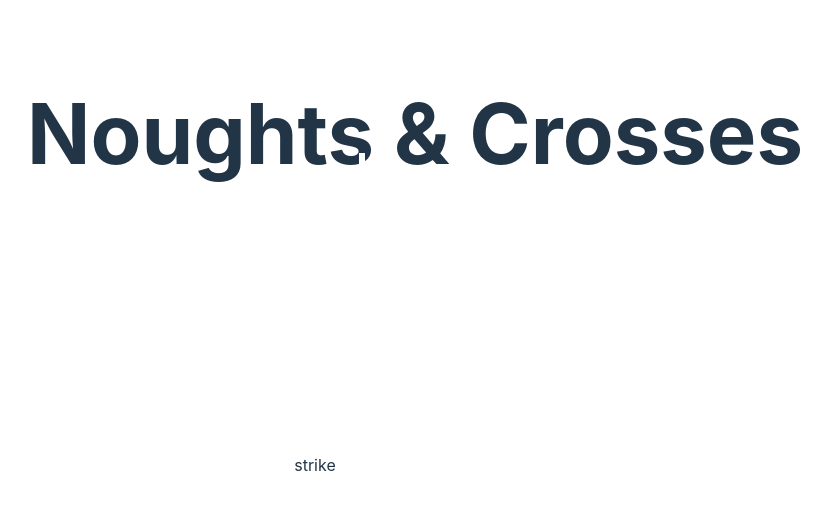
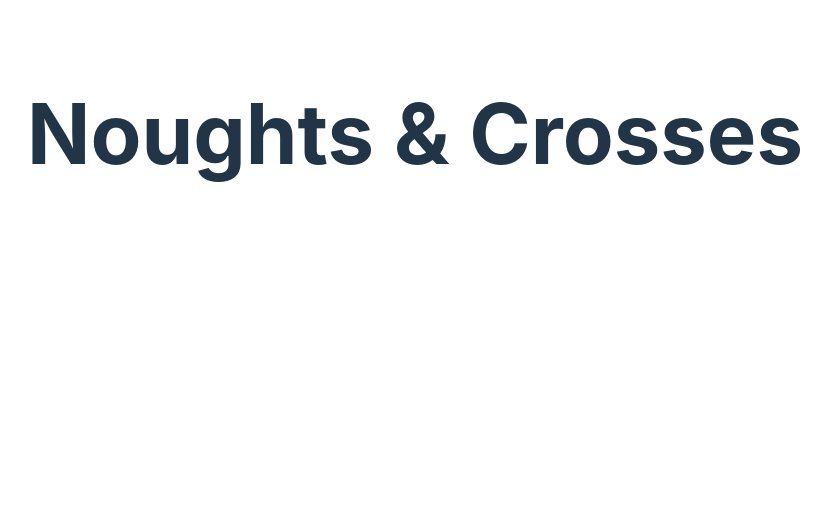
Before and after one commit to khadir786/noughts_crosses, a React (Vite) app: page / in a window 1280 px wide. Shown: the top 510 px of the page, without its empty margins (225-1056 px from the left). Built offline with nearby package versions, Linux system fonts and the light colour scheme.

Commit message:
added strikeType prop

```diff
--- a/src/components/Board.jsx
+++ b/src/components/Board.jsx
@@ -1,7 +1,7 @@
 import Strike from "./Strike";
 import Tile from "./Tile";
 
-export default function Board({ tiles, onTileClick, currentPlayer }) {
+export default function Board({ tiles, onTileClick, currentPlayer, strikeType }) {
   return (
     <div className="BoardContainer">
       <Tile
@@ -57,7 +57,7 @@ export default function Board({ tiles, onTileClick, currentPlayer }) {
         value={tiles[8]}
         currentPlayer={currentPlayer}
       />
-      <Strike />
+      <Strike strikeType={strikeType}/>
     </div>
   );
 }
--- a/src/components/Strike.jsx
+++ b/src/components/Strike.jsx
@@ -1,5 +1,5 @@
-function Strike() {
-    return ( <div className="Strike">strike</div> );
+function Strike({ strikeType }) {
+    return ( <div className={`strike ${strikeType}`}></div> );
 }
 
 export default Strike;
```
